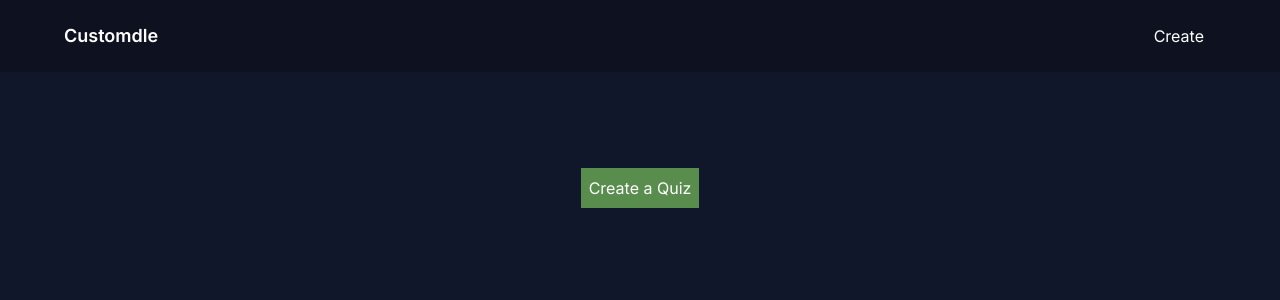
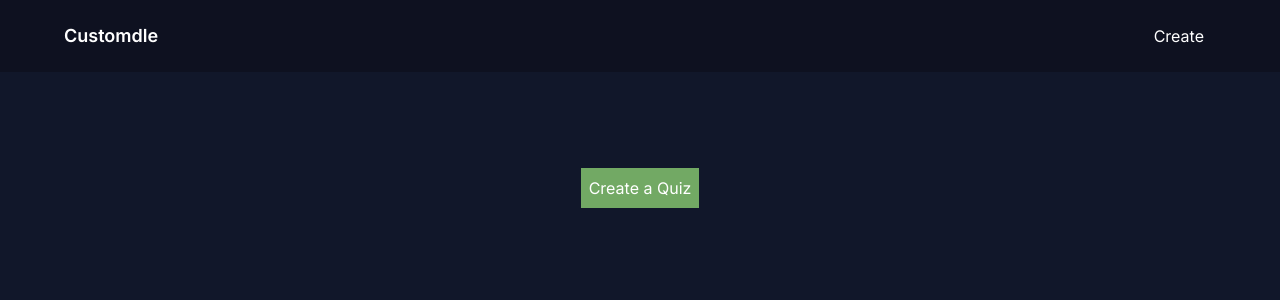
Before and after one commit to 8liam/custom-wordle, a Next.js app: page / in a window 1280 px wide. Shown: the top 300 px of the page. Built offline with nearby package versions, Linux system fonts and the light colour scheme.

Commit message:
Updated colours

```diff
--- a/tailwind.config.ts
+++ b/tailwind.config.ts
@@ -14,9 +14,9 @@ const config: Config = {
           "conic-gradient(from 180deg at 50% 50%, var(--tw-gradient-stops))",
       },
       colors: {
-        correct: "#598d4d",
+        correct: "#72a964",
         invalid: "#0e1120",
-        wrong: "#b19f3d",
+        wrong: "#c5b654",
       },
     },
   },
```
